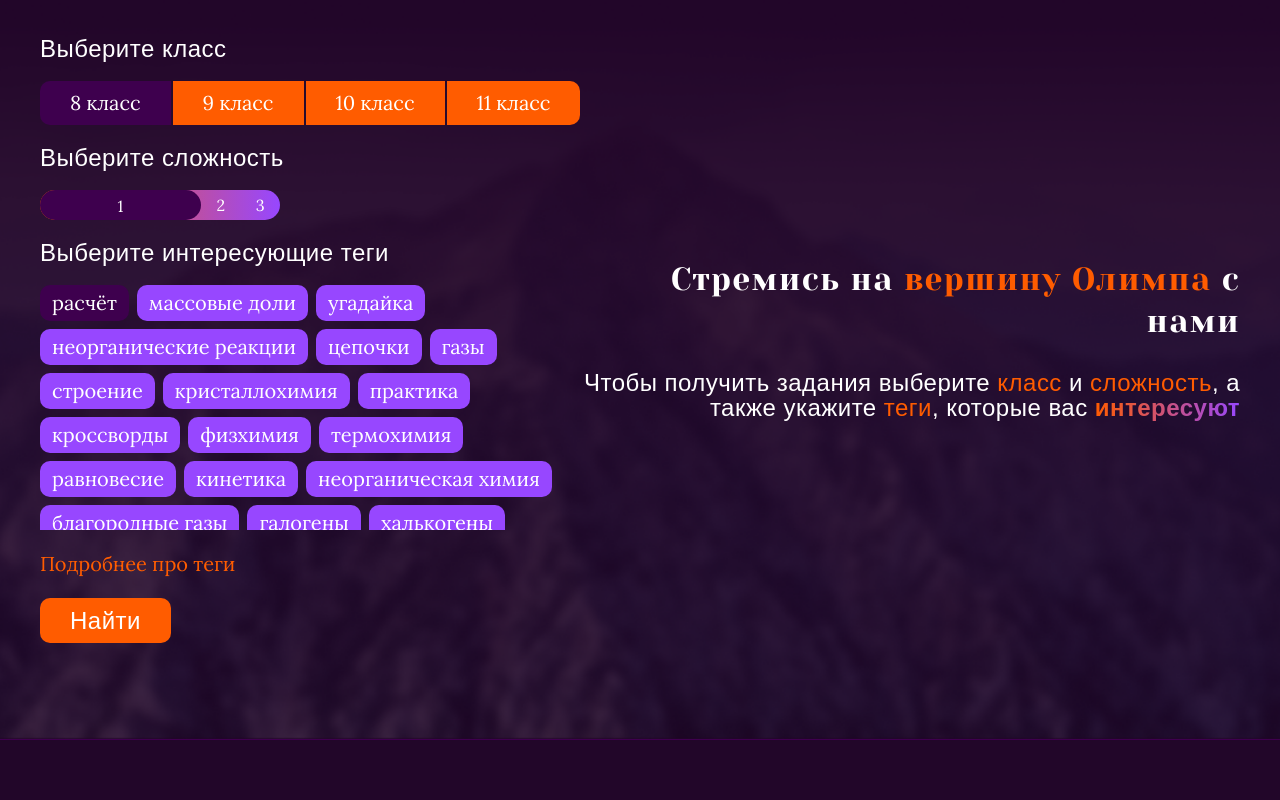
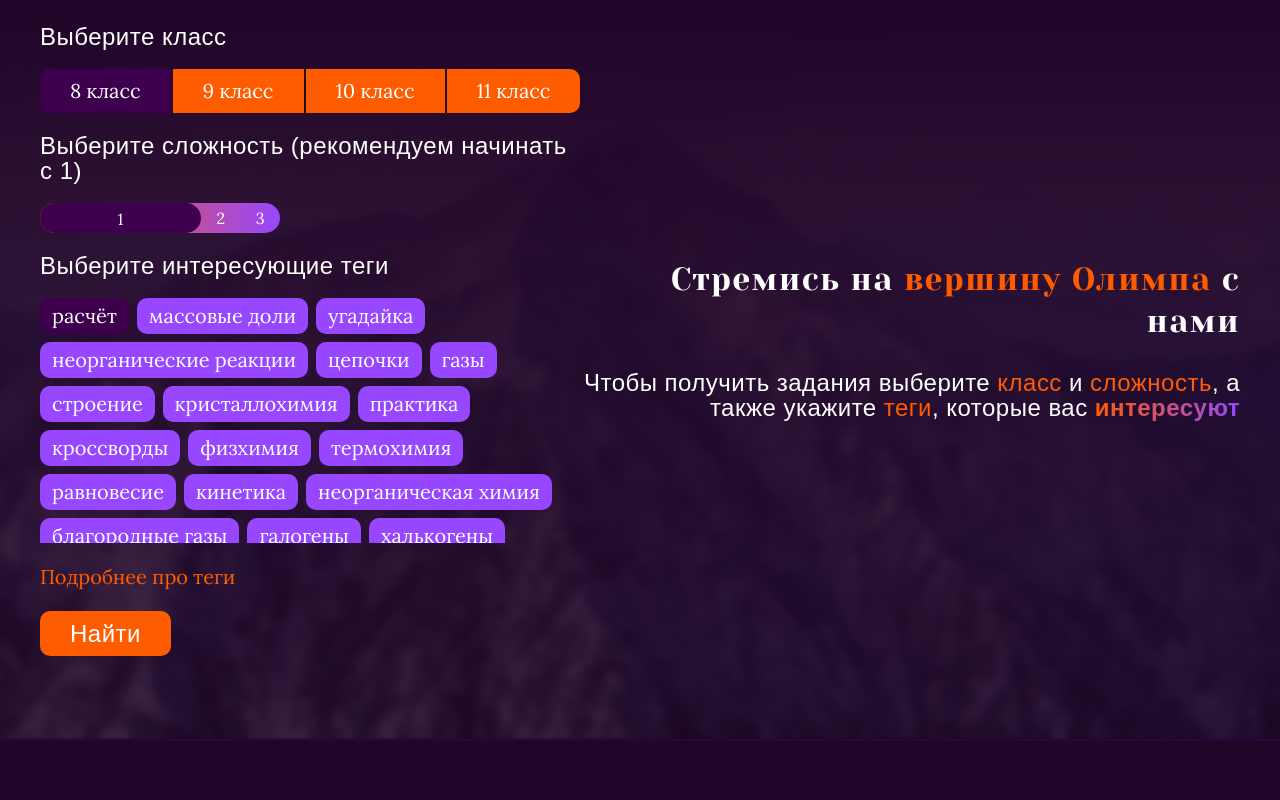
Before and after one commit to AlexandrNikolaenko/OlimpEducation, a Next.js app: page / in a window 1280 px wide. Shown: the part 860-1660 px from the top of the page. Built offline with nearby package versions, Linux system fonts and the light colour scheme; a web font is replaced by a local one.

Commit message:
fix: Fixed filters to user can see when he get empty result by his filter

```diff
--- a/src/app/components/adminPanelCom.js
+++ b/src/app/components/adminPanelCom.js
@@ -1,9 +1,8 @@
 'use client'
 
-import { useState, useRef } from "react";
+import { useState } from "react";
 import { SubmitButton, ArrowButton } from "../components/Buttons";
 import { host } from "../components/host";
-import { fromJSON } from "postcss";
 
 export function ControlAccUsers() {
     const [isOpen, setIsOpen] = useState(false);
@@ -27,9 +26,7 @@ export function ControlAccUsers() {
     )
 }
 
-// text-xl max-[834px]:text-base max-[380px]:text-xs
-
-function Text({children}) {
+export function Text({children}) {
     return <p className="font-sans text-xl max-tab:text-base max-mob:text-xs">{children}</p>
 }
 
@@ -78,27 +75,6 @@ function sendFormData (url, formData, successMessage, noSuccessMessage, errMessa
             alert(errMessage);
             console.log(err);
         });
-        // for (let i = 0; i < formData.fileAmount; i++){
-        //     let newData = relFormData;
-        //     for (let j = 0; j < formData.fileAmount; j++) {
-        //         if (i != j) newData.delete(`file${j}`);
-        //     }
-        //     console.log(relFormData);
-        //     console.log(Object.fromEntries(newData));
-        //     fetch(`${url}file`, {
-        //         method: method,
-        //         body: relFormData
-        //     })
-        //     .then((res) => res.json())
-        //     .then((data) => {
-        //         if (data.res == 'success') alert('Файл успешно добавлен')
-        //         else alert(noSuccessMessage)
-        //     })
-        //     .catch((err) => {
-        //         alert(errMessage);
-        //         console.log(err);
-        //     });
-        // }
     }
 }
 
@@ -351,31 +327,9 @@ function Option ({value}) {
 
 function AddFileInput({ name, formId, setIsEmpty, accept=".jpg", multiple=false }) {
     const [nameFile, setNameFile] = useState(name);
-    const [fileAmount, setFileAmount] = useState(1);
-
-    // let count = [];
-    // for (let i = 0; i < fileAmount; i++) {
-    //     count.push(i);
-    // }
 
     return (
         <>
-            {/* <select placeholder={'Files amount'} name={'fileAmount'} className={'w-full px-5 py-2.5 rounded-[10px] bg-transparent border-super-light border-2'} autocomplete="off" onChange={(e) => {
-                e.preventDefault();
-                if (e.target.value == '') {
-                    setFileAmount(1);
-                    return;
-                }
-                if (!isNaN(Number(e.target.value))) setFileAmount(Math.min(Number(e.target.value), 4));
-                else {
-                    alert('Введите число');
-                }
-            }}>
-                <Option value={1}/>
-                <Option value={2}/>
-                <Option value={3}/>
-                <Option value={4}/>
-            </select> */}
             <button className="w-full px-5 py-10 rounded-[10px] bg-transparent border-super-light border-2 border-dashed" onClick={
                 (e) => {
                     e.preventDefault();
@@ -390,24 +344,6 @@ function AddFileInput({ name, formId, setIsEmpty, accept=".jpg", multiple=false
                 setNameFile(names);
                 setIsEmpty(false);
             }}></input>
-            {/* {count.map(elem => {
-                return (
-                    <div key={elem} className="w-full h-auto">
-                        <button className="w-full px-5 py-10 rounded-[10px] bg-transparent border-super-light border-2 border-dashed" onClick={
-                            (e) => {
-                                e.preventDefault();
-                                document.getElementById(`${formId}${elem}`).click();
-                            }
-                        }>{nameFile}</button>
-                        <input type="file" accept={accept} name={`file${elem}`} id={`${formId}${elem}`} placeholder="Загрузить файл" className="w-full px- py-10 rounded-[10px] bg-transparent border-super-light border-2 border-dashed hidden" multiple={multiple} autocomplete="off" onChange={(e) => {
-                            e.preventDefault();
-                            setNameFile(e.target.files[0].name);
-                            setIsEmpty(false);
-                        }}></input>
-                    </div>
-                )
-            })} */}
-
         </>
     )
 }
--- a/src/app/components/choice.js
+++ b/src/app/components/choice.js
@@ -138,7 +138,7 @@ export default function ChoiceAndTasks(){
                 <div className="w-[566px] flex flex-col gap-5">
                 <p className="font-sans text-2xl/[25px] tracking-[0.02em]">Выберите класс</p>
                 <ChoiceClass displayWidth={'large'} changeValue={changeClass}/>
-                <p className="font-sans text-2xl/[25px] tracking-[0.02em]">Выберите сложность</p>
+                <p className="font-sans text-2xl/[25px] tracking-[0.02em]">Выберите сложность (рекомендуем начинать с 1)</p>
                 <ChoiceLevel displayWidth={'large'} changeValue={changeLevel}/>
                 <p className="font-sans text-2xl/[25px] tracking-[0.02em]">Выберите интересующие теги</p>
                 <ChoiceTags displayWidth={'large'} changeValue={makeChoiceTags}/>
@@ -174,7 +174,7 @@ export default function ChoiceAndTasks(){
                     <div className="w-full flex flex-col gap-5 max-[400px]:gap-2.5">
                         <p className="font-sans text-sm/[25px] tracking-[0.02em]">Выберите класс</p>
                         <ChoiceClass displayWidth={'little'} changeValue={changeClass}/>
-                        <p className="font-sans text-sm/[25px] tracking-[0.02em]">Выберите сложность</p>
+                        <p className="font-sans text-sm/[25px] tracking-[0.02em]">Выберите сложность (рекомендуем начинать с 1)</p>
                         <ChoiceLevel displayWidth={'little'} changeValue={changeLevel}/>
                         <p className="font-sans text-sm/[25px] tracking-[0.02em]">Выберите интересующие теги</p>
                         <ChoiceTags displayWidth={'little'} changeValue={makeChoiceTags}/>
@@ -182,11 +182,9 @@ export default function ChoiceAndTasks(){
                         <button className="font-sans text-sm/[25px] font-normal tracking-[0.02em] px-[15px] py-[6px] bg-bright rounded-[10px] w-max hover:bg-light-main transition-colors duration-500 " onClick={() => {
                                 setCriteria({class: otherCriteria.class, hardLevel: otherCriteria.hardLevel, tags: choiceTags});
                                 document.getElementById('data-section').scrollIntoView({behavior: 'smooth'});
-
                             }}>Найти</button>
                     </div>
                 </div>
-
             </section>
             <section id='data-section' className="wrapper mx-auto py-[60px] bg-local min-h-screen bg-center bg-no-repeat flex flex-col  gap-y-4 px-0 max-[1280px]:px-5" style={{backgroundImage: `url(${path}ThirdFon.png)`}}>
                 {/* <input placeholder="Найти по ID" className="px-7 bg-transparent py-2.5 rounded-[10px] border-medium border-2 placeholder:font-serif palceholder:text-xl palceholder:font-normal"></input> */}
@@ -210,7 +208,7 @@ export default function ChoiceAndTasks(){
                                 <div className="flex flex-col gap-y-2.5">
                                     <p className="font-sans tracking-[0.02em] text-lg/[25px]">Выберите класс</p>
                                     <ChoiceClass displayWidth={'medium'} changeValue={changeClass}/>
-                                    <p className="font-sans tracking-[0.02em] text-lg/[25px]">Выберите сложность</p>
+                                    <p className="font-sans tracking-[0.02em] text-lg/[25px]">Выберите сложность (рекомендуем начинать с 1)</p>
                                     <ChoiceLevel displayWidth={'medium'} changeValue={changeLevel}/>
                                 </div>
                                 <button className="font-sans text-lg/[25px] font-normal tracking-[0.02em] px-5 py-2 bg-bright rounded-[10px] w-max hover:bg-light-main transition-colors duration-500 justify-self-end" onClick={() => {
--- a/src/app/components/taskList.js
+++ b/src/app/components/taskList.js
@@ -3,6 +3,7 @@
 import Link from "next/link";
 import { useEffect, useState } from "react";
 import defChoice from "./defaultChoice";
+import { Text } from "./adminPanelCom";
 
 let choice = defChoice();
 
@@ -30,11 +31,12 @@ export default function TaskList({_class, level, tags}){
                     await fetch(`http://localhost:5000/?class=${_class}&level=${level}&tags=${tags.join(',')}`, {method: 'GET', cache: 'no-cache'})
                     .then(res => res.json())
                     .then(data => {
-                        if (data[0] && data.length == result.length){
+                        if (data.length != result.length) {
+                            setResult(data);
+                        } else if (data.length != 0 && result.length == data.length) {
                             let dif = false;
                             for (let i = 0; i < data.length; i++){
-                                if (data[i]._id != data[i]._id) {
-                                    console.log(data[i]._id != data[i]._ig);
+                                if (data[i]._id != result[i]._id) {
                                     dif = true;
                                     break;
                                 }
@@ -42,8 +44,6 @@ export default function TaskList({_class, level, tags}){
                             if (dif){
                                 setResult(data);
                             }
-                        }else if (data[0] && data.length != result.length){
-                            setResult(data);
                         }
                     });
                     if (window.localStorage.getItem('userId') && window.localStorage.getItem('userId') != 'undefined' && doneTasks == null) {
@@ -59,8 +59,15 @@ export default function TaskList({_class, level, tags}){
         getData();
     });
     return (
-        <ul className="flex flex-col gap-3 max-[840px]:grid max-[840px]:grid-cols-3 max-[730px]:grid-cols-2">
-            {result.map(task => window.localStorage.getItem('userId') && window.localStorage.getItem('userId') && doneTasks != null ? CreateTask(task, typeof doneTasks.find(i => i == task._id) != 'undefined') : CreateTask(task, false))}
-        </ul>
+        <>
+        {result.length == 0
+            ?
+            <Text>По вашему запросу ничего не было найдено</Text>
+            :
+            <ul className="flex flex-col gap-3 max-[840px]:grid max-[840px]:grid-cols-3 max-[730px]:grid-cols-2">
+               {result.map(task => window.localStorage.getItem('userId') && window.localStorage.getItem('userId') && doneTasks != null ? CreateTask(task, typeof doneTasks.find(i => i == task._id) != 'undefined') : CreateTask(task, false))}
+            </ul>
+          }
+        </>
     );
 }
```
